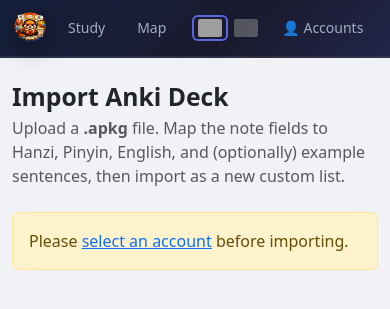
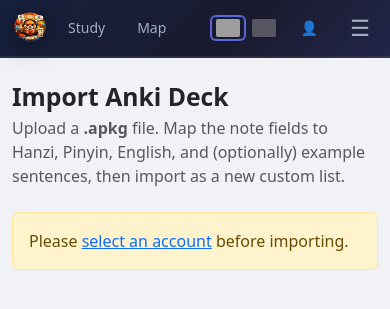
Before and after one commit to trainingDay25/MandarinTrainer, a Flask app: page /anki in a window 390 px wide; the page is wider, and only the part inside the window is pictured. Shown: the top 309 px of that part. Run offline with Flask 3, Linux system fonts and the light colour scheme; some libraries are stand-ins or nearby versions; grey boxes are pictures that could not be loaded.

Commit message:
Add files via upload

```diff
--- a/src/mandarin_trainer/templates/base.html
+++ b/src/mandarin_trainer/templates/base.html
@@ -123,11 +123,11 @@
            title="Japanese"><img src="https://flagcdn.com/24x18/jp.png" alt="JP" width="24" height="18"></a>
       </div>
 
-      {# Account indicator — always visible, shows active user name #}
+      {# Account indicator — icon always visible, name desktop only #}
       <a href="/users" class="flex-shrink-0 text-decoration-none
                               subnav-link {% if request.path == '/users' %}active{% endif %}"
          title="Switch account">
-        👤 {{ current_user or 'Accounts' }}
+        👤 <span class="d-none d-md-inline">{{ current_user or 'Accounts' }}</span>
       </a>
 
       {# Hamburger — mobile only #}
```
